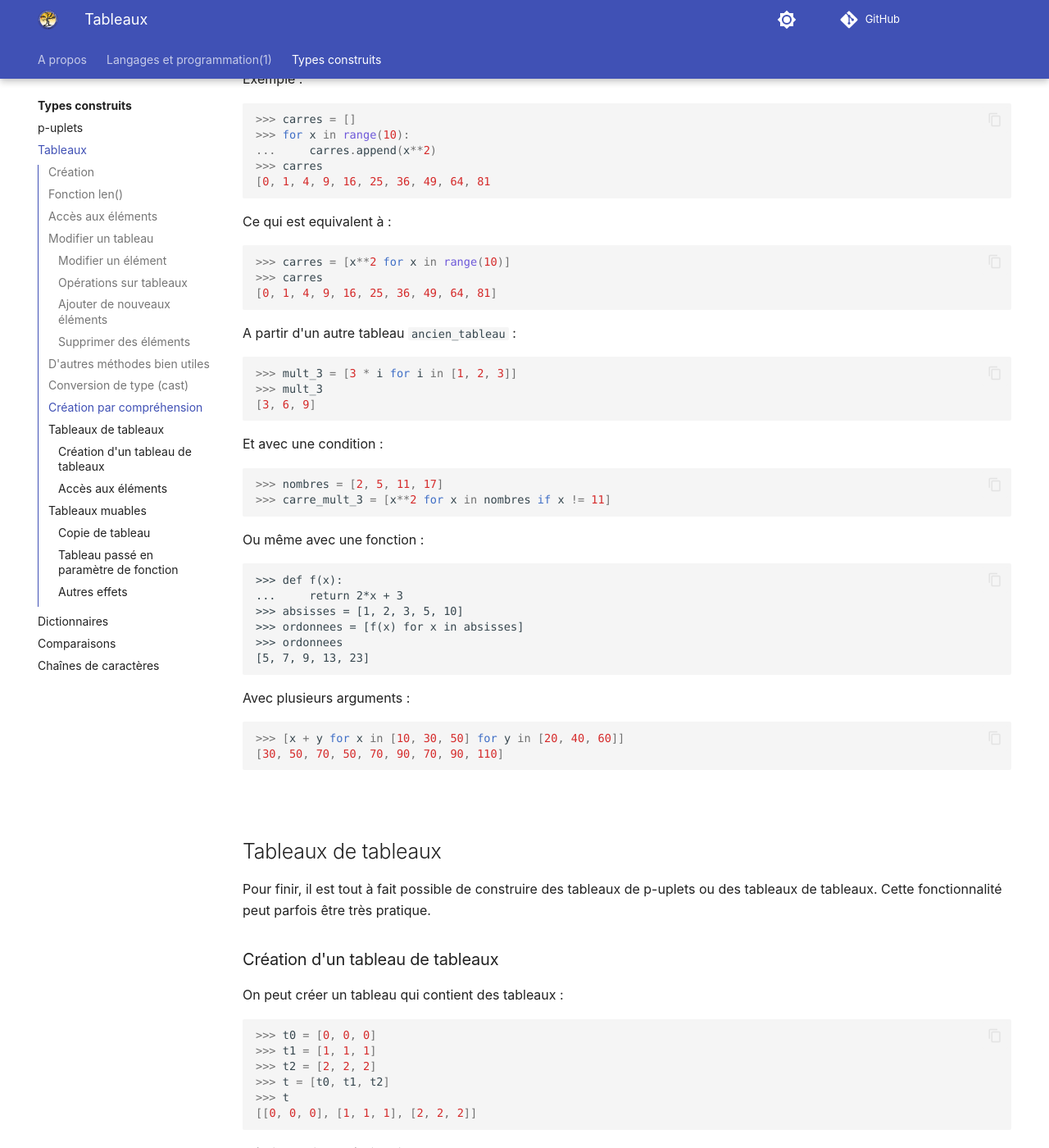
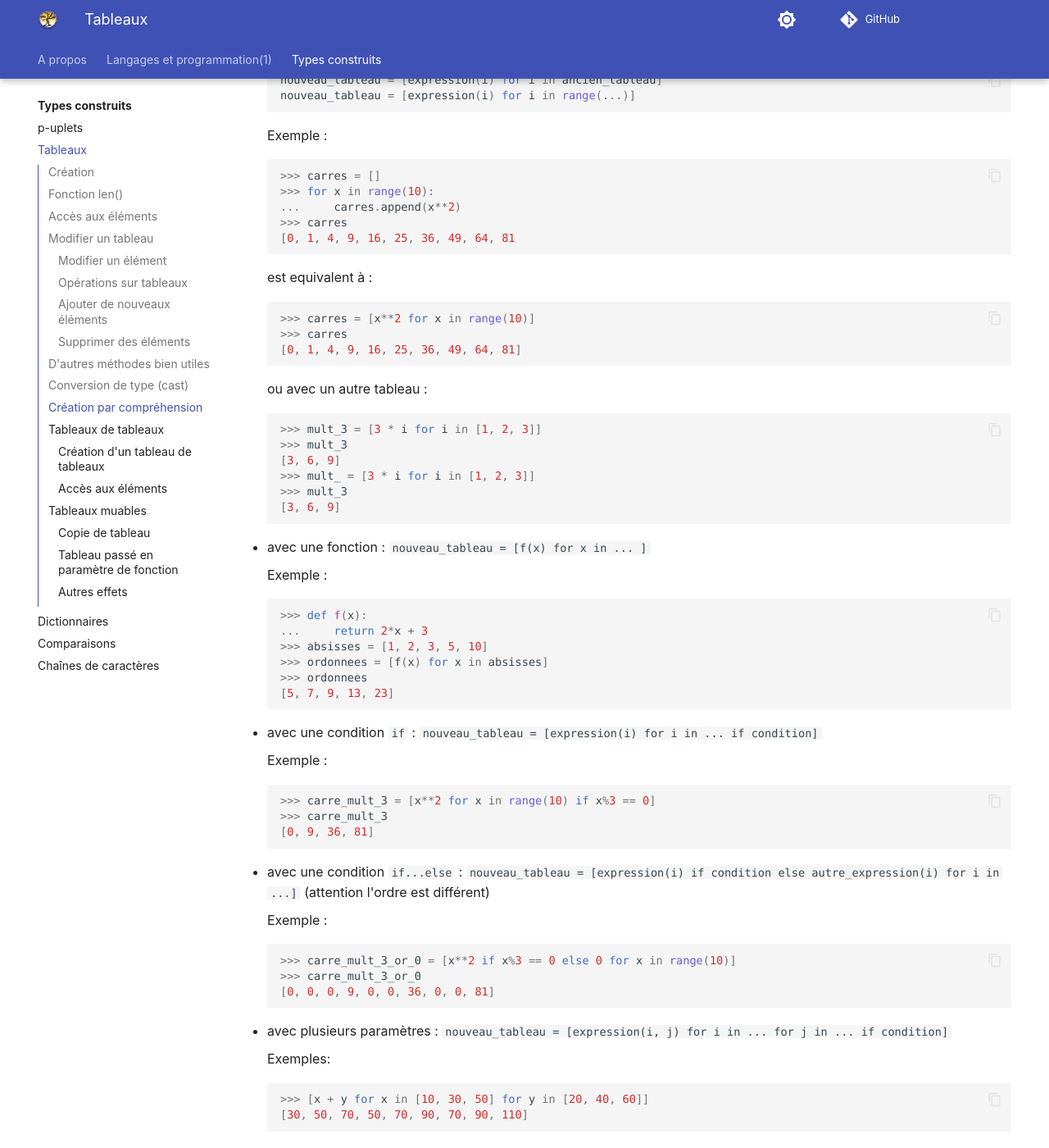
Before and after one commit to eipaca/NSI-1, an MkDocs documentation site: the page built from docs/types-construits/2-tableaux.md, in a window 1280 px wide and 1400 px high, scrolled down 6898 px. Shown: the whole window at 82% size. Built offline with MkDocs 1.6.1 and Material for MkDocs 9.7.7, drawn with Linux system fonts in a browser that asks for light colours; emoji names are drawn with the system emoji font; comment, search, counter and statistics services are not loaded; some of the changed text lies outside the part shown.

Commit message:
Add files via upload

````diff
--- a/docs/types-construits/2-tableaux.md
+++ b/docs/types-construits/2-tableaux.md
@@ -362,54 +362,79 @@ Réciproquement la méthode `.join()` permet de convertir un tableau en chaîne
 
 ##	Création par compréhension
 
-Il est possible de créer un tableau par compréhension en utilisant :
-```py
-nouveau_tableau = [expression(i) for i in ancien_tableau if condition]
-```
+Il est possible de créer un tableau par compréhension en utilisant l'une de ces syntaxes :
 
-Exemple :
-``` py
->>> carres = []
->>> for x in range(10):
-...     carres.append(x**2)
->>> carres
-[0, 1, 4, 9, 16, 25, 36, 49, 64, 81
-```
-Ce qui est equivalent à :
-``` py
->>> carres = [x**2 for x in range(10)]
->>> carres
-[0, 1, 4, 9, 16, 25, 36, 49, 64, 81]
-```
+-   avec une expression sur les valeurs dans un `ancien_tableau` ou d'une fonction `range` :
+    ```py
+    nouveau_tableau = [expression(i) for i in ancien_tableau]
+    nouveau_tableau = [expression(i) for i in range(...)]
+    ```
 
-A partir d'un autre tableau `ancien_tableau` :
-``` py
->>> mult_3 = [3 * i for i in [1, 2, 3]]
->>> mult_3
-[3, 6, 9]
-```
+    Exemple :
+    ``` py
+    >>> carres = []
+    >>> for x in range(10):
+    ...     carres.append(x**2)
+    >>> carres
+    [0, 1, 4, 9, 16, 25, 36, 49, 64, 81
+    ```
+    est equivalent à :
+    ``` py
+    >>> carres = [x**2 for x in range(10)]
+    >>> carres
+    [0, 1, 4, 9, 16, 25, 36, 49, 64, 81]
+    ```
+    ou avec un autre tableau :
+    ``` py
+    >>> mult_3 = [3 * i for i in [1, 2, 3]]
+    >>> mult_3
+    [3, 6, 9]
+    >>> mult_ = [3 * i for i in [1, 2, 3]]
+    >>> mult_3
+    [3, 6, 9]
+    ```
 
-Et avec une condition :
-``` py
->>> nombres = [2, 5, 11, 17]
->>> carre_mult_3 = [x**2 for x in nombres if x != 11]
-```
+-   avec une fonction : ``` nouveau_tableau = [f(x) for x in ... ] ```
 
-Ou même avec une fonction :
-```
->>> def f(x):
-...     return 2*x + 3
->>> absisses = [1, 2, 3, 5, 10]
->>> ordonnees = [f(x) for x in absisses]
->>> ordonnees
-[5, 7, 9, 13, 23]
-```
+    Exemple :
 
-Avec plusieurs arguments :
-``` py
->>> [x + y for x in [10, 30, 50] for y in [20, 40, 60]]
-[30, 50, 70, 50, 70, 90, 70, 90, 110]
-```
+    ``` python
+    >>> def f(x):
+    ...     return 2*x + 3
+    >>> absisses = [1, 2, 3, 5, 10]
+    >>> ordonnees = [f(x) for x in absisses]
+    >>> ordonnees
+    [5, 7, 9, 13, 23]
+    ```
+
+
+-   avec une condition `if` : ``` nouveau_tableau = [expression(i) for i in ... if condition] ```
+
+    Exemple :
+    ``` py
+    >>> carre_mult_3 = [x**2 for x in range(10) if x%3 == 0]
+    >>> carre_mult_3
+    [0, 9, 36, 81]
+    ```
+
+-   avec une condition `if...else` : ``` nouveau_tableau = [expression(i) if condition else autre_expression(i) for i in ...] ```
+    (attention l'ordre est différent)
+
+    Exemple :
+
+    ``` py
+    >>> carre_mult_3_or_0 = [x**2 if x%3 == 0 else 0 for x in range(10)]
+    >>> carre_mult_3_or_0
+    [0, 0, 0, 9, 0, 0, 36, 0, 0, 81]
+    ```
+
+-   avec plusieurs paramètres  : ``` nouveau_tableau = [expression(i, j) for i in ... for j in ... if condition] ```
+
+    Exemples:
+    ``` py
+    >>> [x + y for x in [10, 30, 50] for y in [20, 40, 60]]
+    [30, 50, 70, 50, 70, 90, 70, 90, 110]
+    ```
 
 ##	Tableaux de tableaux
 
````
